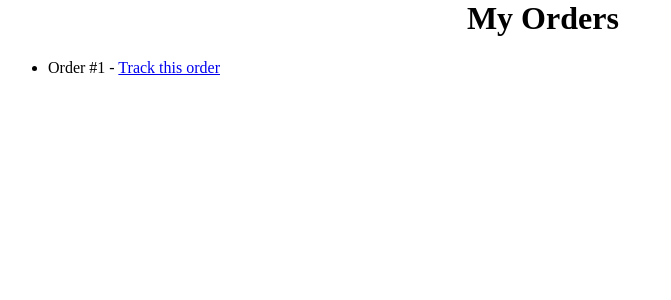
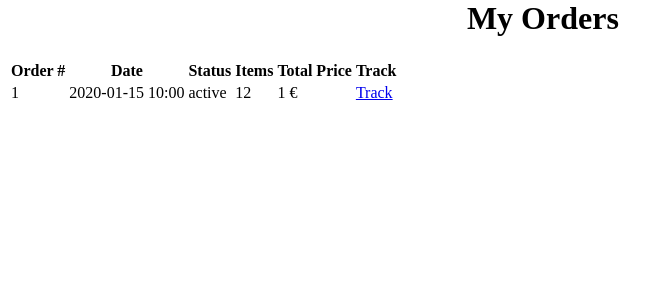
Before and after one commit to Kazae67/projet, a Symfony app: template templates/order/trackingList.html.twig in a window 1280 px wide. Shown: the part 21-321 px from the top of the page, without its empty margins (0-671 px from the left). Run offline with Twig, Linux system fonts and the light colour scheme; the template is opened without the code that fills it: most values are stand-ins (such as "Sample title", 1, 10 or a date in 2020); some libraries are stand-ins or nearby versions.

Commit message:
amélioration du trackingList pour plus d'informations

```diff
--- a/templates/order/trackingList.html.twig
+++ b/templates/order/trackingList.html.twig
@@ -6,15 +6,33 @@
 {% block body %}
 	<h1>My Orders</h1>
 	{% if orders|length > 0 %}
-		<ul>
-			{% for order in orders %}
-				<li>
-					Order #{{ order.id }}
-					-
-					<a href="{{ path('order_tracking', {'orderId': order.id}) }}">Track this order</a>
-				</li>
-			{% endfor %}
-		</ul>
+		<table>
+			<thead>
+				<tr>
+					<th>Order #</th>
+					<th>Date</th>
+					<th>Status</th>
+					<th>Items</th>
+					<th>Total Price</th>
+					<th>Track</th>
+				</tr>
+			</thead>
+			<tbody>
+				{% for order in orders %}
+					<tr>
+						<td>{{ order.id }}</td>
+						<td>{{ order.createdAt|date('Y-m-d H:i') }}</td>
+						<td>{{ order.status }}</td>
+						<td>{{ order.orderDetails|length }}</td>
+						<td>{{ order.totalPrice }}
+							€</td>
+						<td>
+							<a href="{{ path('order_tracking', {'orderId': order.id}) }}">Track</a>
+						</td>
+					</tr>
+				{% endfor %}
+			</tbody>
+		</table>
 	{% else %}
 		<p>You have no orders.</p>
 	{% endif %}
```
